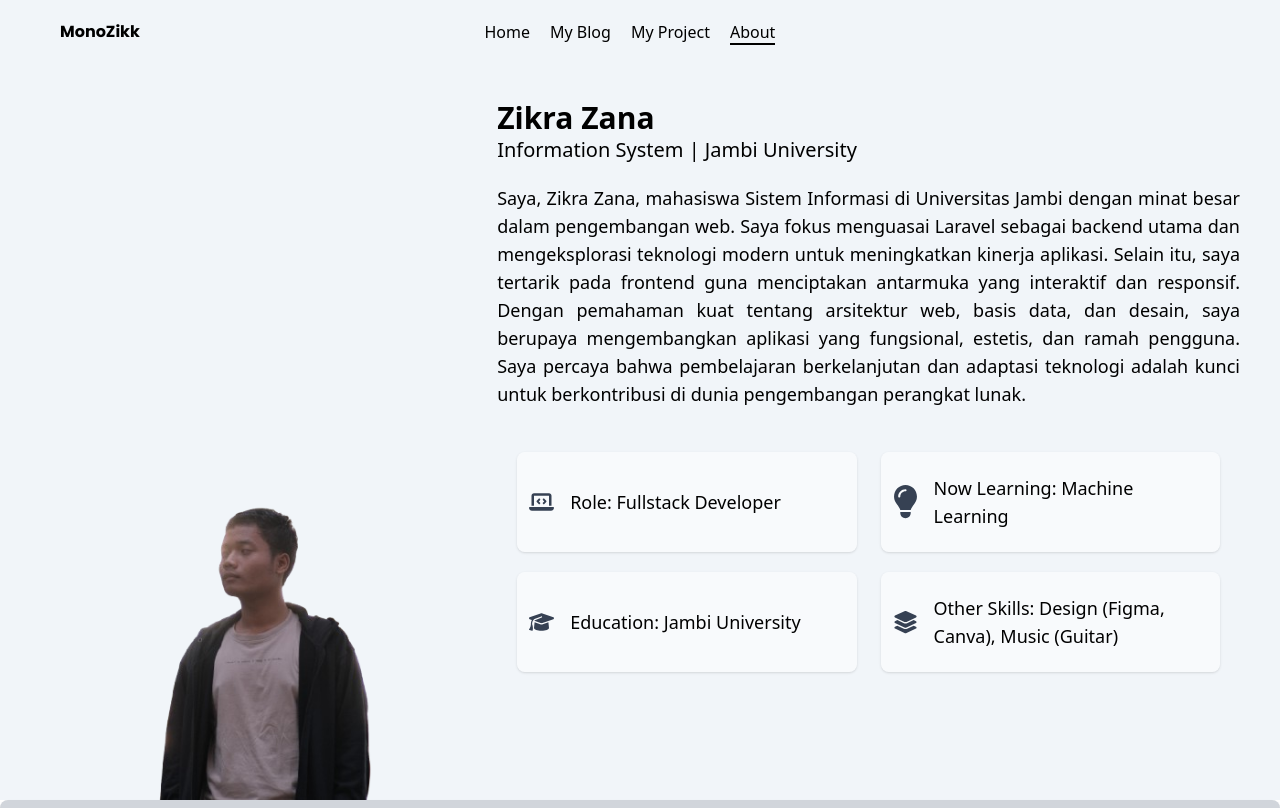
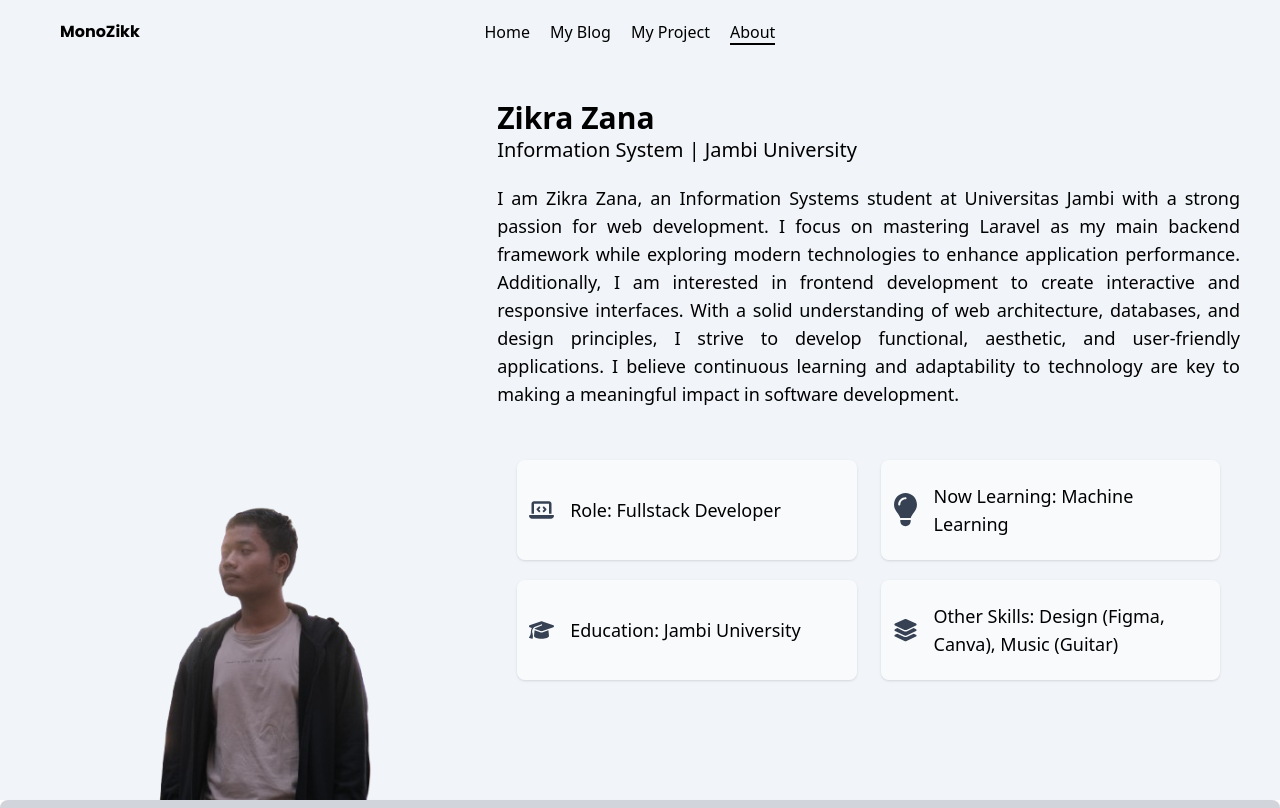
Before and after one commit to ZikraZana/portfolio-v2, a Next.js app: page /about in a window 1280 px wide. Shown: the top 808 px of the page. Built offline with nearby package versions, Linux system fonts and the light colour scheme.

Commit message:
fixed some design bugs in home and about

```diff
--- a/src/component/Content/Content_Home.jsx
+++ b/src/component/Content/Content_Home.jsx
@@ -48,7 +48,7 @@ const Content_Home = () => {
             </div>
 
             {/* Achievements */}
-            <div className="bg-behind_sosmed lg:px-40 sm:px-10 sm:p-25 p-8">
+            <div className="bg-behind_sosmed lg:px-40 sm:px-10 sm:p-25 p-8 text-black">
                 <div className="mb-10 flex justify-between items-center">
                     <p className="sm:text-3xl text-xl font-bold border-b-2 w-fit text-poppins">Achievements</p>
                     <p className="sm:text-md text-sm hover:underline cursor-pointer transition-all">Show More</p>
@@ -69,7 +69,7 @@ const Content_Home = () => {
                                 className="aspect-3/2 w-full rounded-lg shadow-lg"
                                 src="achievements/OSN-Informatika.jpg"
                             />
-                            <p className="mt-4 text-gray-600 text-center">Juara 5 OSN Informatika Tingkat Kabupaten Tahun 2020</p>
+                            <p className="mt-4 text-gray-600 text-center">5th Champion of KSN Informatics at the Regency Level in 2022</p>
                             <div className="modal-action mt-6">
                                 <form method="dialog">
                                     <button className="btn bg-download_cv hover:bg-gray-900 text-white px-6 py-2 rounded-lg">Close</button>
@@ -93,7 +93,7 @@ const Content_Home = () => {
                                 className="aspect-3/2 w-full rounded-lg shadow-lg"
                                 src="achievements/Kotlin-Knight.jpg"
                             />
-                            <p className="mt-4 text-gray-600 text-center">Juara 1 Study Club bidang Web Programing HIMASI</p>
+                            <p className="mt-4 text-gray-600 text-center">1st place in HIMASI Web Programing Study Club</p>
                             <div className="modal-action mt-6">
                                 <form method="dialog">
                                     <button className="btn bg-download_cv hover:bg-gray-900 text-white px-6 py-2 rounded-lg">Close</button>
@@ -117,7 +117,7 @@ const Content_Home = () => {
                                 className="aspect-3/2 w-full rounded-lg shadow-lg"
                                 src="achievements/Skilvull.jpg"
                             />
-                            <p className="mt-4 text-gray-600 text-center">Peserta Webinar Skilvul: Menguasai Dunia UI/UX Design</p>
+                            <p className="mt-4 text-gray-600 text-center">Skilvul Webinar Participants: Mastering the World of UI/UX Design</p>
                             <div className="modal-action mt-6">
                                 <form method="dialog">
                                     <button className="btn bg-download_cv hover:bg-gray-900 text-white px-6 py-2 rounded-lg">Close</button>
@@ -130,7 +130,7 @@ const Content_Home = () => {
             </div>
 
             {/* Skills */}
-            <div className="bg-bg_primary lg:px-40 px-10 lg:p-20 p-10">
+            <div className="bg-bg_primary lg:px-40 px-10 lg:p-20 p-10 text-black">
                 <div className="flex flex-col max-md:hidden gap-4 mb-8 justify-center items-center">
                     <h1 className="text-4xl font-bold border-b-2 w-fit text-poppins">My Skills</h1>
                     <h3 className="text-lg font-light ">Skill yang telah saya pelajari selama ini</h3>
@@ -208,8 +208,6 @@ const Content_Home = () => {
                             </div>
                         </div>
                     </div>
-
-
                 </div>
             </div>
         </>
--- a/src/component/about/Content_About.jsx
+++ b/src/component/about/Content_About.jsx
@@ -9,7 +9,7 @@ const Content_About = () => {
                 <div className="flex justify-end items-end flex-col max-md:hidden">
                     <img className="" src="profile/foto_diri.png" alt="" height={'2000px'} />
                 </div>
-                <div className=" py-25 px-10">
+                <div className=" py-25 px-10 flex flex-col justify-between">
                     <div className="">
                         <p className="text-3xl font-bold max-md:text-center">Zikra Zana</p>
                         <p className="text-xl font-light mb-5 max-md:hidden">Information System | Jambi University</p>
@@ -17,7 +17,14 @@ const Content_About = () => {
                         <div className="text-xl font-light mb-5 text-center md:hidden">Jambi University</div>
 
                         <p className="text-lg text-justify">
-                            Saya, Zikra Zana, mahasiswa Sistem Informasi di Universitas Jambi dengan minat besar dalam pengembangan web. Saya fokus menguasai Laravel sebagai backend utama dan mengeksplorasi teknologi modern untuk meningkatkan kinerja aplikasi. Selain itu, saya tertarik pada frontend guna menciptakan antarmuka yang interaktif dan responsif. Dengan pemahaman kuat tentang arsitektur web, basis data, dan desain, saya berupaya mengembangkan aplikasi yang fungsional, estetis, dan ramah pengguna. Saya percaya bahwa pembelajaran berkelanjutan dan adaptasi teknologi adalah kunci untuk berkontribusi di dunia pengembangan perangkat lunak.
+                            I am Zikra Zana, an Information Systems student at Universitas
+                            Jambi with a strong passion for web development. I focus on mastering
+                            Laravel as my main backend framework while exploring modern technologies
+                            to enhance application performance. Additionally, I am interested in frontend
+                            development to create interactive and responsive interfaces. With a solid understanding
+                            of web architecture, databases, and design principles, I strive to develop functional,
+                            aesthetic, and user-friendly applications. I believe continuous learning and adaptability
+                            to technology are key to making a meaningful impact in software development.
                         </p>
                     </div>
 
```
